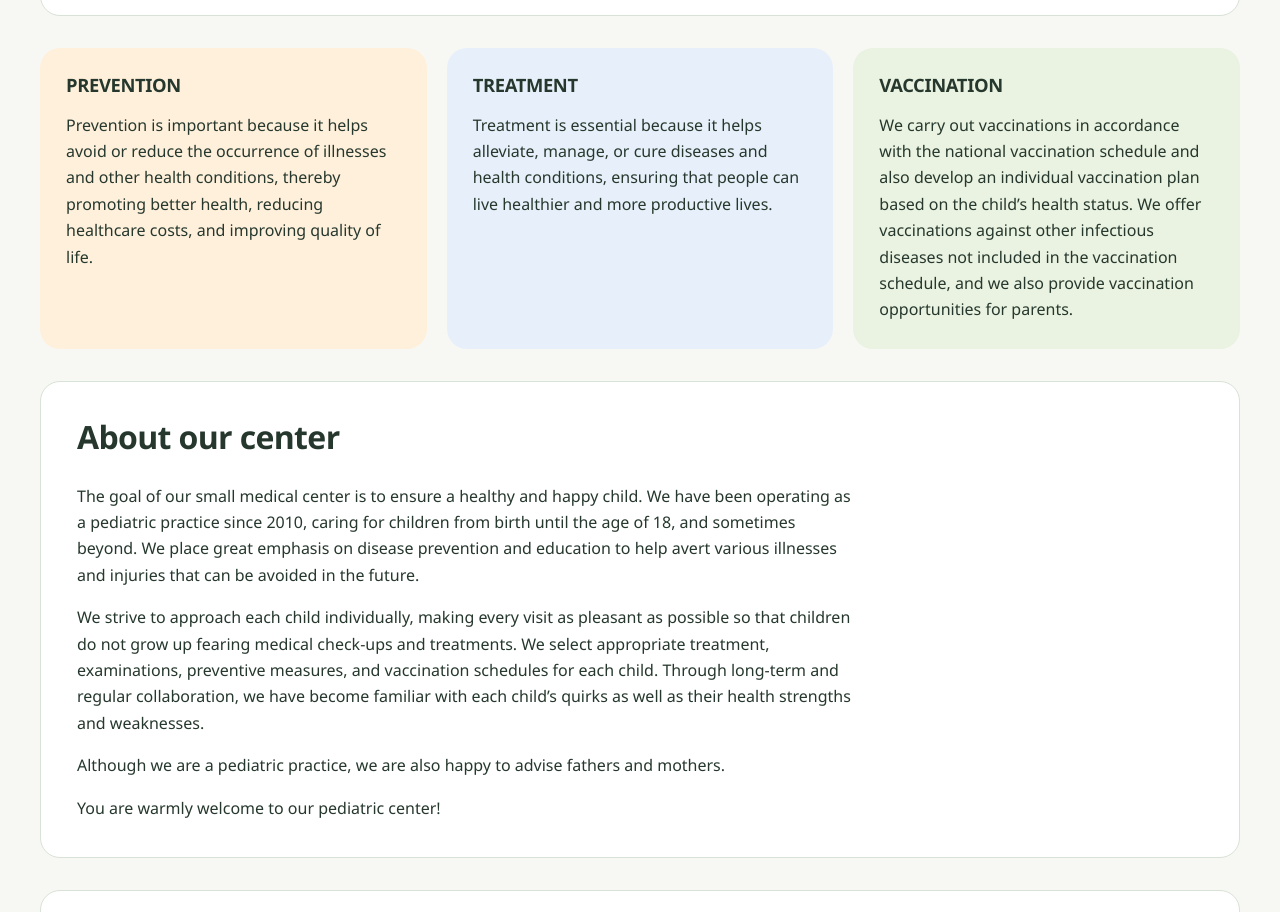
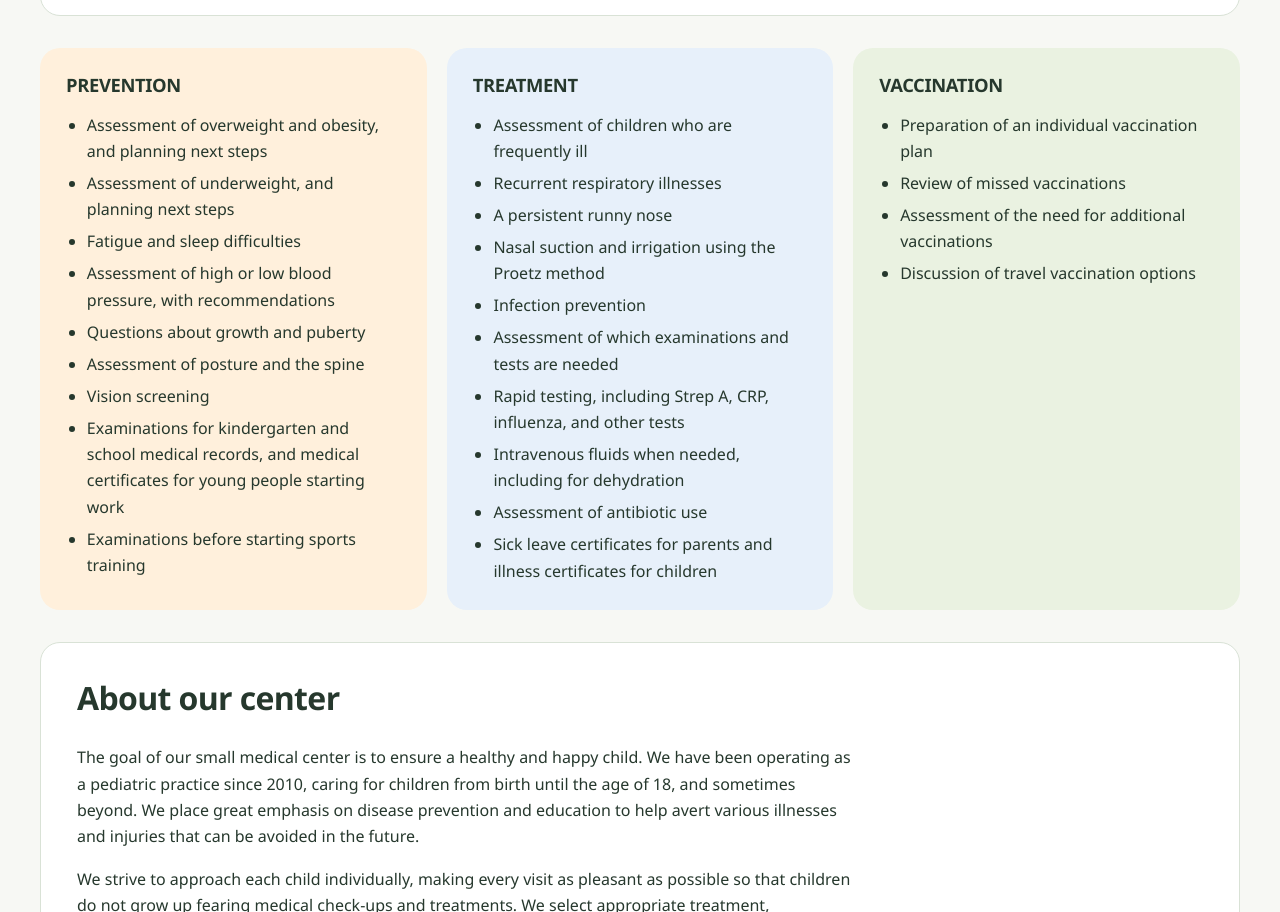
Before and after one commit to Jacquelefacque/MBVAC, a plain HTML site: page index.html in a window 1280 px wide. Shown: the part 898-1810 px from the top of the page. Drawn offline with Linux system fonts and the light colour scheme.

Commit message:
Update service information from LABOJUMS document

```diff
--- a/script.js
+++ b/script.js
@@ -38,14 +38,68 @@ const translations = {
     "gallery-menu": "Gallery",
     "gallery-title": "Gallery",
     "prevention-title": "PREVENTION",
-    "prevention-description":
-      "Prevention is important because it helps avoid or reduce the occurrence of illnesses and other health conditions, thereby promoting better health, reducing healthcare costs, and improving quality of life.",
+    "prevention-description": `
+      <ul>
+        <li>Assessment of overweight and obesity, and planning next steps</li>
+        <li>Assessment of underweight, and planning next steps</li>
+        <li>Fatigue and sleep difficulties</li>
+        <li>Assessment of high or low blood pressure, with recommendations</li>
+        <li>Questions about growth and puberty</li>
+        <li>Assessment of posture and the spine</li>
+        <li>Vision screening</li>
+        <li>Examinations for kindergarten and school medical records, and medical certificates for young people starting work</li>
+        <li>Examinations before starting sports training</li>
+      </ul>
+    `,
     "treatment-title": "TREATMENT",
-    "treatment-description":
-      "Treatment is essential because it helps alleviate, manage, or cure diseases and health conditions, ensuring that people can live healthier and more productive lives.",
+    "treatment-description": `
+      <ul>
+        <li>Assessment of children who are frequently ill</li>
+        <li>Recurrent respiratory illnesses</li>
+        <li>A persistent runny nose</li>
+        <li>Nasal suction and irrigation using the Proetz method</li>
+        <li>Infection prevention</li>
+        <li>Assessment of which examinations and tests are needed</li>
+        <li>Rapid testing, including Strep A, CRP, influenza, and other tests</li>
+        <li>Intravenous fluids when needed, including for dehydration</li>
+        <li>Assessment of antibiotic use</li>
+        <li>Sick leave certificates for parents and illness certificates for children</li>
+      </ul>
+    `,
     "vaccination-title-big-home": "VACCINATION",
-    "vaccination-description":
-      "We carry out vaccinations in accordance with the national vaccination schedule and also develop an individual vaccination plan based on the child’s health status. We offer vaccinations against other infectious diseases not included in the vaccination schedule, and we also provide vaccination opportunities for parents.",
+    "vaccination-description": `
+      <ul>
+        <li>Preparation of an individual vaccination plan</li>
+        <li>Review of missed vaccinations</li>
+        <li>Assessment of the need for additional vaccinations</li>
+        <li>Discussion of travel vaccination options</li>
+      </ul>
+    `,
+    "prevention-services-title": "Prevention",
+    "treatment-services-title": "Treatment",
+    "infant-care-title": "Infant Care",
+    "infant-care-description": `
+      <ul>
+        <li>Monthly check-ups</li>
+        <li>Vaccination</li>
+        <li>Assessment of infant growth and development</li>
+        <li>Sleep difficulties</li>
+        <li>Digestive problems, bowel movement concerns, and colic</li>
+        <li>Advice on feeding and introducing complementary foods</li>
+        <li>Skin problems and their care or treatment</li>
+        <li>Vision screening</li>
+      </ul>
+    `,
+    "wound-care-title": "Wound Care and Dressing",
+    "wound-care-description": `
+      <ul>
+        <li>Dressing of minor wounds</li>
+        <li>Postoperative wound care according to the doctor’s instructions</li>
+        <li>Care of abrasions and superficial wounds</li>
+        <li>Assessment of wound healing progress</li>
+        <li>Dressing changes</li>
+      </ul>
+    `,
     "about-title": "About our center",
     "about-description-1":
       "The goal of our small medical center is to ensure a healthy and happy child. We have been operating as a pediatric practice since 2010, caring for children from birth until the age of 18, and sometimes beyond. We place great emphasis on disease prevention and education to help avert various illnesses and injuries that can be avoided in the future.",
@@ -79,36 +133,6 @@ const translations = {
           W. Closed<br>
           Th. 13:00 - 19:00<br>
           F. 10:00 - 14:00`,
-    "services-title": "Our Services",
-    "newborn-care-title": "Newborn Care",
-    "newborn-care-description":
-      "Pre-birth familiarization with parents, our staff, and our center's operations. We provide answers to expectant parents' questions. We confirm in the mother's passport our commitment to take the newborn into our care. After birth, we reserve special time for new parents and the newborn's first visit. If the newborn has a problem, we can be reached both during and outside working hours.",
-    "healthy-child-care-title": "Healthy Child Care",
-    "healthy-child-care-description":
-      "Regular monthly preventive check-ups for healthy children up to six months of age. After six months - every other month. If there are health problems - more often. After one year of age - at 15 months, one and a half years, and two years of age. After that, major preventive check-ups are performed once a year (including for adolescents).",
-    "sick-child-care-title": "Sick Child Care",
-    "sick-child-care-description":
-      "If your child has fallen ill, we will do our best to help as quickly as possible. We make every effort to see children with acute illnesses either on the same day or the next day. We also provide phone consultations during working hours, and ongoing support for our regular patients.\n\nAt the moment, we do not offer home visits, as we can assist a sick child much more effectively and quickly at our center rather than at home. Here, we can immediately perform all the necessary tests, and by promptly delivering them to the laboratory, we can receive the results on the same day. We also conduct rapid tests, which help us pinpoint the diagnosis faster and initiate appropriate therapy.\n\nIf needed, we can administer an intravenous drip during the on-site visit. This way, our assistance on the premises is much more efficient.",
-    "certificates-title": "Certificates",
-    "certificates-description": `
-            <ul>
-                <li>School cards (after preventive check-up)</li>
-                <li>Sports and other camp certificates (after check-up)</li>
-                <li>Kindergarten cards (after preventive check-up)</li>
-                <li>Certificates after illness</li>
-            </ul>
-        `,
-    "massage-title": "Massage",
-    "massage-description": `
-            <ul>
-                <li>Therapeutic body massage</li>
-                <li>Anti-cellulite massage</li>
-                <li>Vacuum massage</li>
-                <li>Honey procedures</li>
-                <li>Gua sha method (scraping with a jade plate)</li>
-                <li>Muscle relaxation after mental and physical overloads, using several massage methods</li>
-            </ul>
-        `,
     "pricelist-pediatre": "Pediatrician Guna Deksne",
     "pricelist-service": "Service",
     "pricelist-price": "Price",
@@ -200,12 +224,6 @@ const translations = {
     "newborn-care-title": "Newborn Care",
     "newborn-care-description":
       "Pre-birth familiarization with parents, our staff, and our center's operations. We provide answers to expectant parents' questions. We confirm in the mother's passport our commitment to take the newborn into our care. After birth, we reserve special time for new parents and the newborn's first visit. If the newborn has a problem, we can be reached both during and outside working hours.",
-    "healthy-child-care-title": "Healthy Child Care",
-    "healthy-child-care-description":
-      "Regular monthly preventive check-ups for healthy children up to six months of age. After six months - every other month. If there are health problems - more often. After one year of age - at 15 months, one and a half years, and two years of age. After that, major preventive check-ups are performed once a year (including for adolescents).",
-    "sick-child-care-title": "Sick Child Care",
-    "sick-child-care-description":
-      "If your child has fallen ill, we will do our best to help as quickly as possible. We make every effort to see children with acute illnesses either on the same day or the next day. We also provide phone consultations during working hours, and ongoing support for our regular patients. At the moment, we do not offer home visits, as we can assist a sick child much more effectively and quickly at our center.",
     "vaccination-title-big-services": "Vaccination",
     "certificates-title": "Certificates",
     "certificates-description": `
@@ -267,14 +285,68 @@ const translations = {
     "gallery-menu": "Bildes",
     "gallery-title": "Bildes",
     "prevention-title": "PROFILAKSE",
-    "prevention-description":
-      "Profilakse ir svarīga, jo tā palīdz izvairīties vai mazināt slimību un citu veselības traucējumu rašanos, veicina labāku veselību, samazina veselības aprūpes izmaksas un uzlabo dzīves kvalitāti.",
+    "prevention-description": `
+      <ul>
+        <li>Liekā svara, aptaukošanās izvērtēšana, turpmākā rīcība</li>
+        <li>Nepietiekama svara izvērtēšana, turpmākā rīcība</li>
+        <li>Nogurums, miega traucējumi</li>
+        <li>Paaugstināta, pazemināta asinsspiediena izvērtēšana, rekomendācijas</li>
+        <li>Augšanas un pubertātes jautājumi</li>
+        <li>Stājas, mugurkaula izvērtēšana</li>
+        <li>Redzes skrīnings</li>
+        <li>Apskates bērnudārza un skolas kartes sagatavošanai, kā arī darba atļaujas izziņas jauniešiem</li>
+        <li>Apskates pirms sporta treniņu uzsākšanas</li>
+      </ul>
+    `,
     "treatment-title": "ĀRSTĒŠANA",
-    "treatment-description":
-      "Ārstēšana ir būtiska, jo tā palīdz mazināt, pārvaldīt vai izārstēt slimības un veselības stāvokļus, nodrošinot, ka cilvēki var dzīvot veselīgāku un produktīvāku dzīvi.",
+    "treatment-description": `
+      <ul>
+        <li>Bieži slimojoša bērna izvērtēšana</li>
+        <li>Atkārtotas elpceļu saslimšanas</li>
+        <li>Ilgstošas iesnas</li>
+        <li>Deguna satura atsūkšana/skalošana pēc Proetza metodes</li>
+        <li>Infekciju profilakse</li>
+        <li>Nepieciešamo izmeklējumu izvērtēšana</li>
+        <li>Dažādu ekspresmetožu pielietošana (piem., Strep A, CRO, gripa u.c.)</li>
+        <li>I.v. sistēmas ievadīšana vajadzības gadījumā, arī pie dehidratācijas</li>
+        <li>Antibiotiku lietošanas izvērtēšana</li>
+        <li>Darbnespējas lapas (DNL) vecākiem, slimības izziņas bērniem</li>
+      </ul>
+    `,
     "vaccination-title-big-home": "VAKCINĀCIJA",
-    "vaccination-description":
-      "Vakcināciju veicam atbilstoši valsts vakcinācijas kalendāram, kā arī izstrādājam individuālu vakcinācijas grafiku, ņemot vērā bērna veselības stāvokli. Piedāvājam arī vakcināciju pret citām infekcijas slimībām, kas nav iekļautas vakcinācijas kalendārā. Tāpat nodrošinām vakcinācijas iespējas arī vecākiem.",
+    "vaccination-description": `
+      <ul>
+        <li>Individuālā vakcinācijas plāna sastādīšana</li>
+        <li>Nokavētās vakcinācijas izvērtēšana</li>
+        <li>Papildu vakcinācijas nepieciešamības izvērtēšana</li>
+        <li>Pārrunas par ceļojuma vakcinācijas iespējām</li>
+      </ul>
+    `,
+    "prevention-services-title": "Profilakse",
+    "treatment-services-title": "Ārstēšana",
+    "infant-care-title": "Zīdaiņi",
+    "infant-care-description": `
+      <ul>
+        <li>Ikmēneša apskates</li>
+        <li>Vakcinācija</li>
+        <li>Zīdaiņu augšanas un attīstības novērtēšana</li>
+        <li>Miega problēmas</li>
+        <li>Gremošanas, vēderizejas, kolikas problēmas</li>
+        <li>Barošanas, piebarojuma konsultācijas</li>
+        <li>Dažādas ādas problēmas, to kopšana/ārstēšana</li>
+        <li>Redzes skrīnings</li>
+      </ul>
+    `,
+    "wound-care-title": "Brūču apstrāde un pārsiešana",
+    "wound-care-description": `
+      <ul>
+        <li>Nelielu brūču pārsiešana</li>
+        <li>Pēcoperāciju brūču apstrāde atbilstoši ārsta norādījumiem</li>
+        <li>Nobrāzumu un virspusēju brūču apstrāde</li>
+        <li>Brūces dzīšanas dinamikas novērtēšana</li>
+        <li>Pārsēju maiņa</li>
+      </ul>
+    `,
     "about-title": "Par mūsu centru",
     "about-description-1":
       "Mūsu mazā medicīnas centra mērķis ir veselīgs un laimīgs bērns. Darbojamies kā pediatrijas prakse kopš 2010. gada. Mēs aprūpējam bērnus no dzimšanas brīža līdz 18 gadu vecumam, reizēm arī ilgāk. Pievēršam lielu uzmanību slimību profilaksei un bērna izglītošanai, lai nākotnē novērstu dažādas saslimšanas un traumas, no kurām iespējams izvairīties.",
@@ -312,12 +384,6 @@ const translations = {
     "newborn-care-title": "Jaundzimušā aprūpe",
     "newborn-care-description":
       "Pirmsdzemdību iepazīšanās ar vecākiem, mūsu darbiniekiem un centra darbību. Sniedzam atbildes uz topošo vecāku jautājumiem. Mātes pasē apstiprinām apņemšanos ņemt jaundzimušo savā aprūpē. Pēc dzemdībām rezervējam īpašu laiku jaunajiem vecākiem un jaundzimušā bērniņa pirmajai vizītei. Ja jaundzimušajam radusies problēma, iespējams sazvanīt gan darba laikos, gan ārpus tā. Pēc vecāku vēlēšanās dodamies arī mājas vizītē pie jaundzimušā.",
-    "healthy-child-care-title": "Vesela bērna aprūpe",
-    "healthy-child-care-description":
-      "Vesela bērna profilaktiskās apskates līdz sešu mēnešu vecumam regulāri ik mēnesi. Pēc sešiem – katru otro mēnesi. Ja ir veselības problēmas – biežāk. Pēc gada vecuma – 15 mēnešu, pusotra un divu gadu vecumā. Pēc tam vienu reizi gadā veicam lielās profilaktiskās apskates (arī pusaudžiem).",
-    "sick-child-care-title": "Slima bērna aprūpe",
-    "sick-child-care-description":
-      "Ja bērns ir saslimis, centīsimies palīdzēt pēc iespējas ātrāk. Akūti saslimušus bērnus cenšamies apskatīt tajā pašā dienā vai tuvākajās dienās. Sniedzam konsultācijas telefoniski darba laikā un arī pēc tam. Īpašos gadījumos dodamies arī mājas vizītē pie slima bērna. Pārsvarā informējam, ka efektīvāk un ātrāk slimajam bērnam var palīdzēt mūsu centrā, nevis mājās.",
     "vaccination-title-big-services": "Vakcinācija",
     "certificates-title": "Izziņas",
     "certificates-description": `
@@ -648,15 +714,15 @@ function loadSection(section) {
       <section class="service-highlights">
         <div class="service-box">
           <h2 data-key="prevention-title">PREVENTION</h2>
-          <p data-key="prevention-description"></p>
+          <div data-key="prevention-description"></div>
         </div>
         <div class="service-box">
           <h2 data-key="treatment-title">TREATMENT</h2>
-          <p data-key="treatment-description"></p>
+          <div data-key="treatment-description"></div>
         </div>
         <div class="service-box">
           <h2 data-key="vaccination-title-big-home">VACCINATION</h2>
-          <p data-key="vaccination-description"></p>
+          <div data-key="vaccination-description"></div>
         </div>
       </section>
       <section class="about">
@@ -674,20 +740,28 @@ function loadSection(section) {
         <h1 class="section-title" data-key="services-title"></h1>
         <div class="service-grid">
           <div class="service-item">
-            <h2 data-key="newborn-care-title">Newborn Care</h2>
-            <p data-key="newborn-care-description"></p>
-          </div>
-          <div class="service-item">
-            <h2 data-key="healthy-child-care-title">Healthy Child Care</h2>
-            <p data-key="healthy-child-care-description"></p>
-          </div>
-          <div class="service-item">
-            <h2 data-key="sick-child-care-title">Sick Child Care</h2>
-            <p data-key="sick-child-care-description"></p>
+            <h2 data-key="treatment-services-title">Treatment</h2>
+            <div data-key="treatment-description"></div>
           </div>
           <div class="service-item">
             <h2 data-key="vaccination-title-big-services">Vaccination</h2>
-            <p data-key="vaccination-description"></p>
+            <div data-key="vaccination-description"></div>
+          </div>
+          <div class="service-item">
+            <h2 data-key="prevention-services-title">Prevention</h2>
+            <div data-key="prevention-description"></div>
+          </div>
+          <div class="service-item">
+            <h2 data-key="infant-care-title">Infant Care</h2>
+            <div data-key="infant-care-description"></div>
+          </div>
+          <div class="service-item">
+            <h2 data-key="wound-care-title">Wound Care and Dressing</h2>
+            <div data-key="wound-care-description"></div>
+          </div>
+          <div class="service-item">
+            <h2 data-key="newborn-care-title">Newborn Care</h2>
+            <p data-key="newborn-care-description"></p>
           </div>
           <div class="service-item">
             <h2 data-key="certificates-title">Certificates</h2>
--- a/styles.css
+++ b/styles.css
@@ -84,6 +84,7 @@ main > section { margin-bottom: 32px; }
 .service-highlights, .team-container { display: grid; grid-template-columns: repeat(3, minmax(0, 1fr)); gap: 20px; }
 .service-box { padding: 26px; border-radius: var(--radius); }
 .service-box h2 { margin-top: 0; font-size: 1.15rem; }
+.service-box ul { margin: 0; }
 .service-box:nth-child(1), .service-item:nth-child(6n + 1) { background: #fff0dc; }
 .service-box:nth-child(2), .service-item:nth-child(6n + 2) { background: #e7f0fa; }
 .service-box:nth-child(3), .service-item:nth-child(6n + 3) { background: #eaf2e1; }
```
